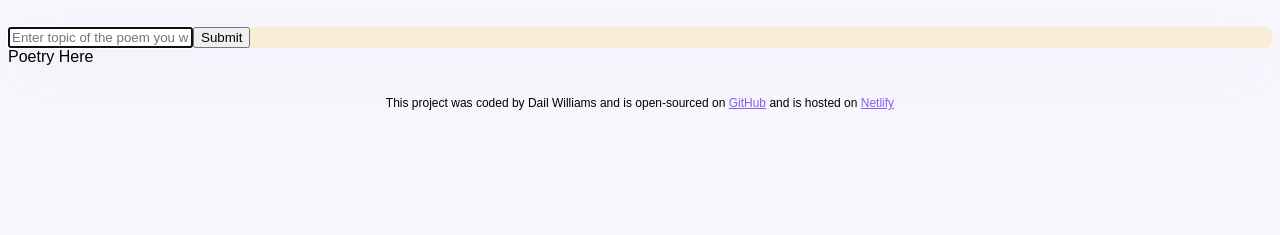
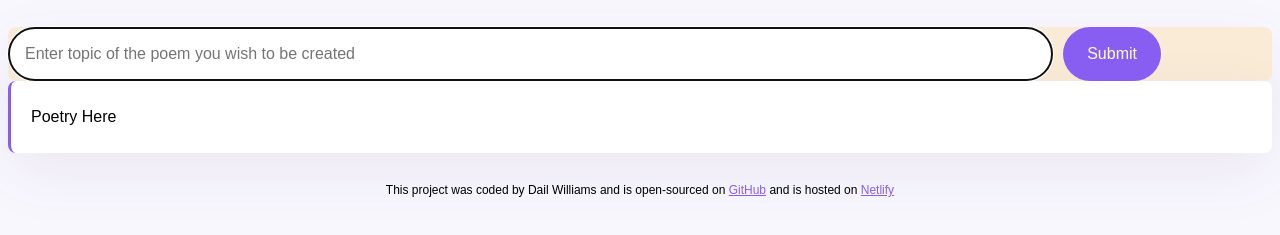
Before and after one commit to drkirkp/AI-Poetry-Generator, a plain HTML site: page index.html in a window 1280 px wide. Shown: the part 81-316 px from the top of the page. Drawn offline with Linux system fonts and the light colour scheme.

Commit message:
Formatted HTML for the CSS

```diff
--- a/index.html
+++ b/index.html
@@ -7,6 +7,7 @@
     <title>Poetry Generator</title>
   </head>
   <body>
+    <div class="containter"></div>
     <header>
       <h1>Poetry Generator</h1>
     </header>
@@ -19,10 +20,11 @@
           autofocus
           required
           autocomplete="off"
+          class="prompt"
         />
-        <input type="submit" />
+        <input type="submit" class="submit-button"/>
       </form>
-      <div>Poetry Here</div>
+      <div class="poem">Poetry Here</div>
     </main>
 
     <footer>
@@ -38,6 +40,7 @@
         Netlify</a
       >
     </footer>
+    </div>
     <script src="src/index.js"></script>
   </body>
 </html>
```
